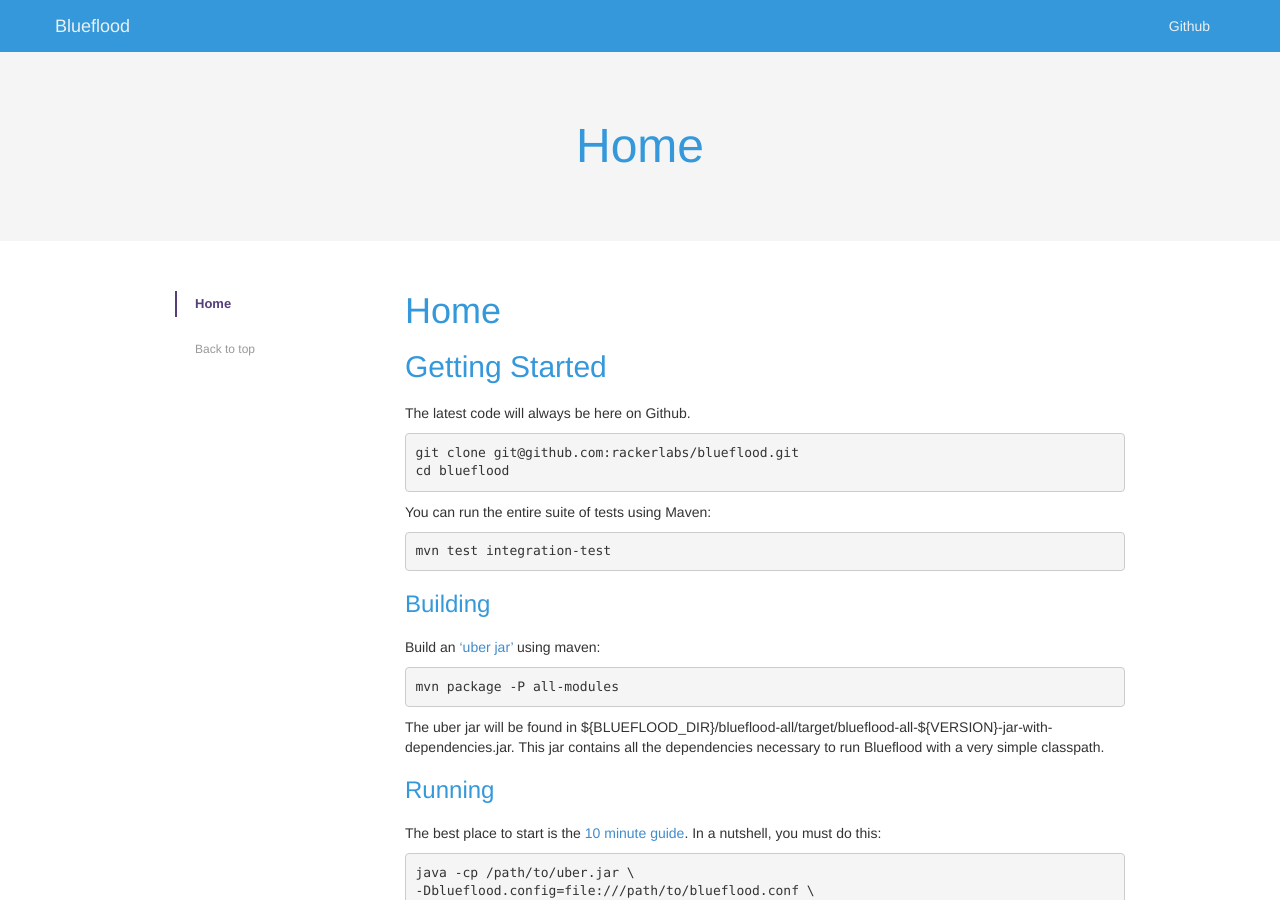
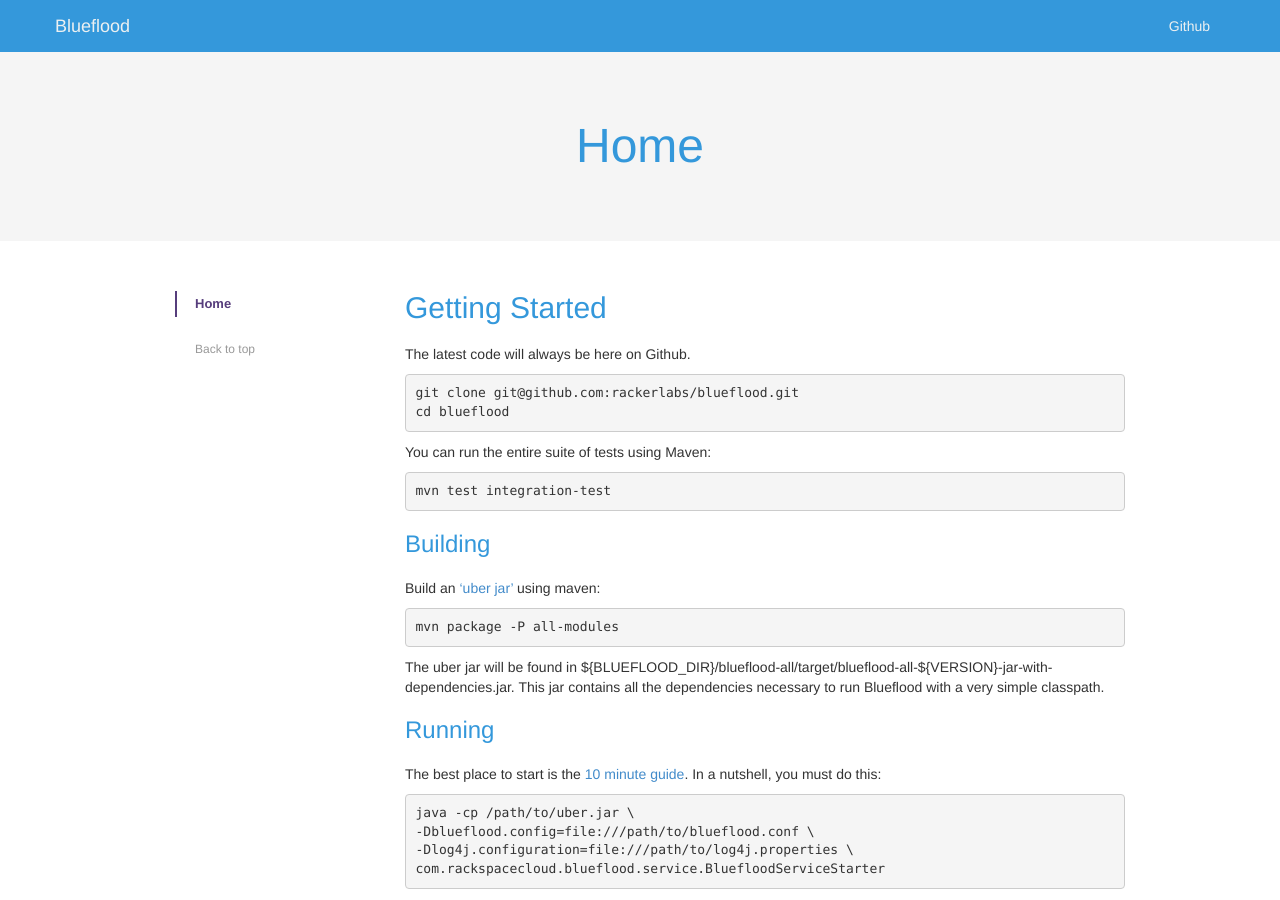
Before and after one commit to rax-maas/blueflood, a Jekyll site: the page built from test.md, in a window 1280 px wide and 900 px high. Built offline with Jekyll 4.4.1, drawn with Linux system fonts in a browser that asks for light colours.

Commit message:
Trying to get rid of a duplicative title on regular pages

```diff
--- a/_layouts/page.html
+++ b/_layouts/page.html
@@ -14,7 +14,7 @@ layout: default
       {% include sidenav.html %}
     </div>
     <div class="col-sm-9">
-      <h1>{{page.title}}</h1>
+      {% if page.category %}<h1>{{ page.title }}</h1>{% endif %}
       {{ content }}
       {% include pagination.html %}
     </div>
```
